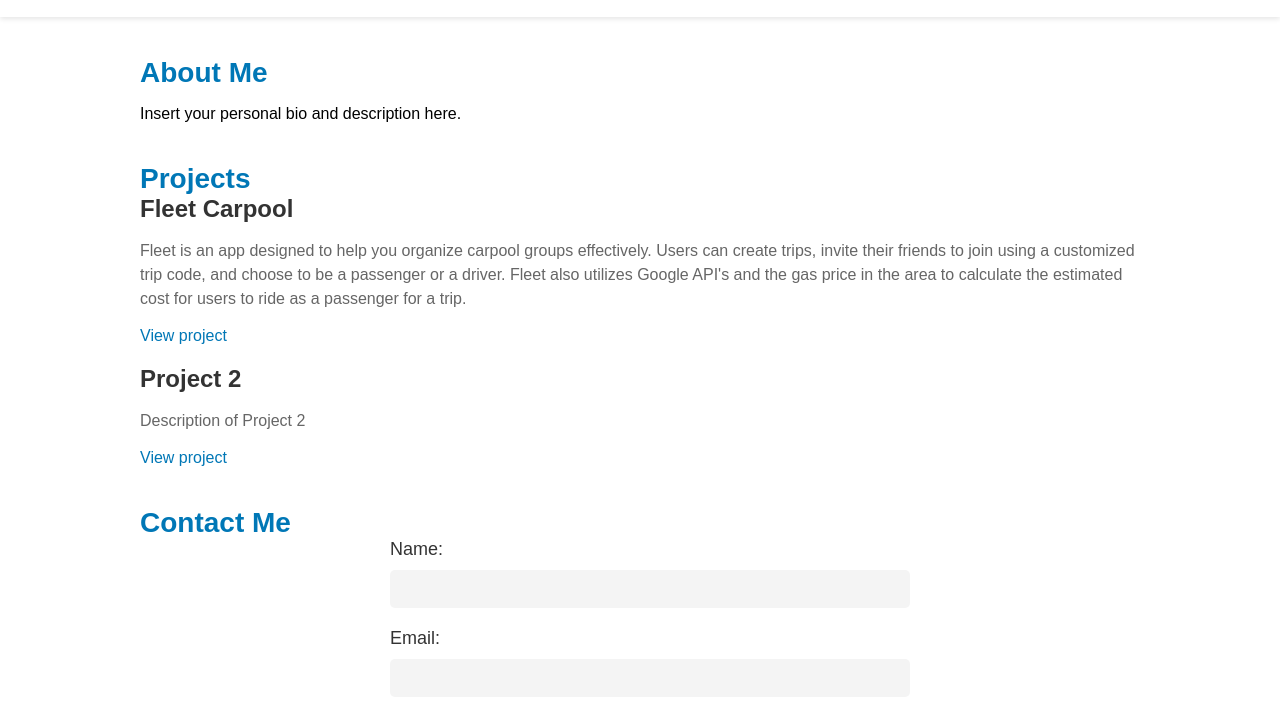
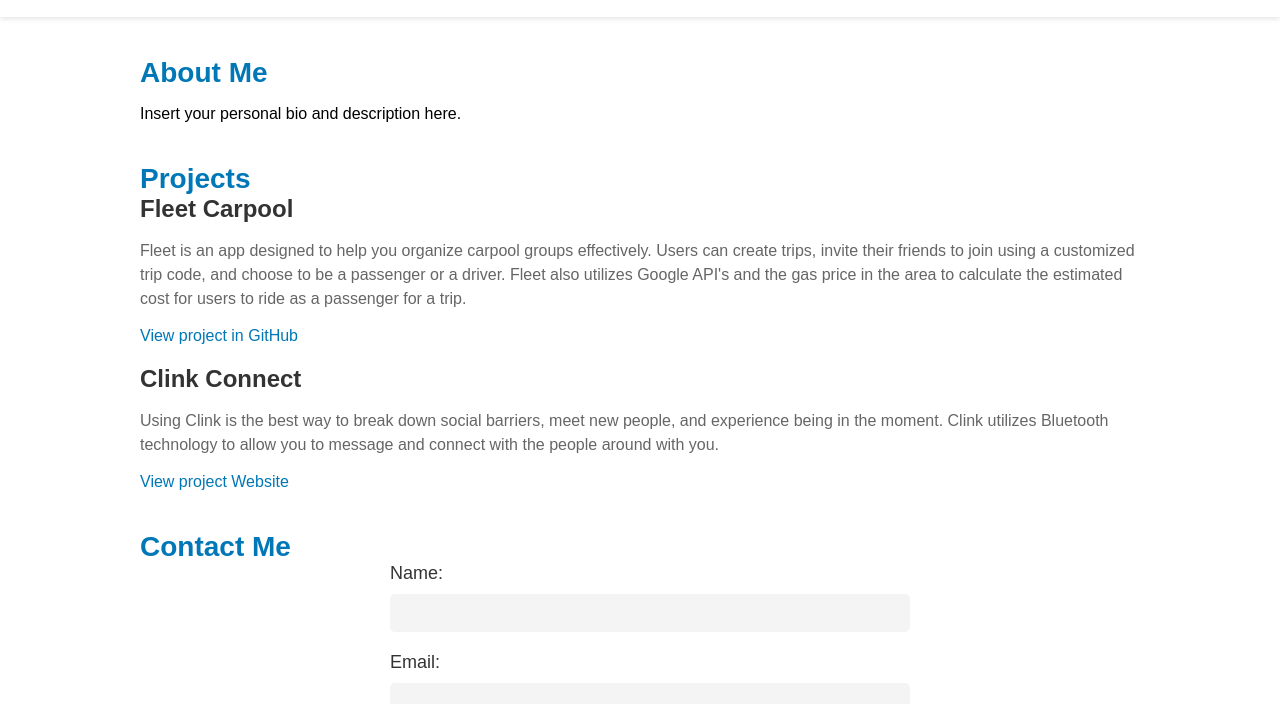
Before and after one commit to NathanWBerry/nathanwberry.github.io, a plain HTML site: page index.html in a window 1280 px wide. Shown: the part 96-800 px from the top of the page. Drawn offline with Linux system fonts and the light colour scheme.

Commit message:
added clink to projects

```diff
--- a/index.html
+++ b/index.html
@@ -32,12 +32,14 @@
 							gas price in the area to calculate the estimated cost for users to ride as a passenger
 							for a trip.
 						</p>
-            <a href="https://github.com/kailau02/fleet">View project</a>
+            <a href="https://github.com/kailau02/fleet">View project in GitHub</a>
           </li>
           <li>
-            <h3>Project 2</h3>
-            <p>Description of Project 2</p>
-            <a href="#">View project</a>
+            <h3>Clink Connect</h3>
+            <p>Using Clink is the best way to break down social barriers, meet new people,
+							and experience being in the moment. Clink utilizes Bluetooth technology to allow
+							you to message and connect with the people around with you.</p>
+            <a href="https://clinkconnect.app/#/">View project Website</a>
           </li>
         </ul>
       </section>
```
